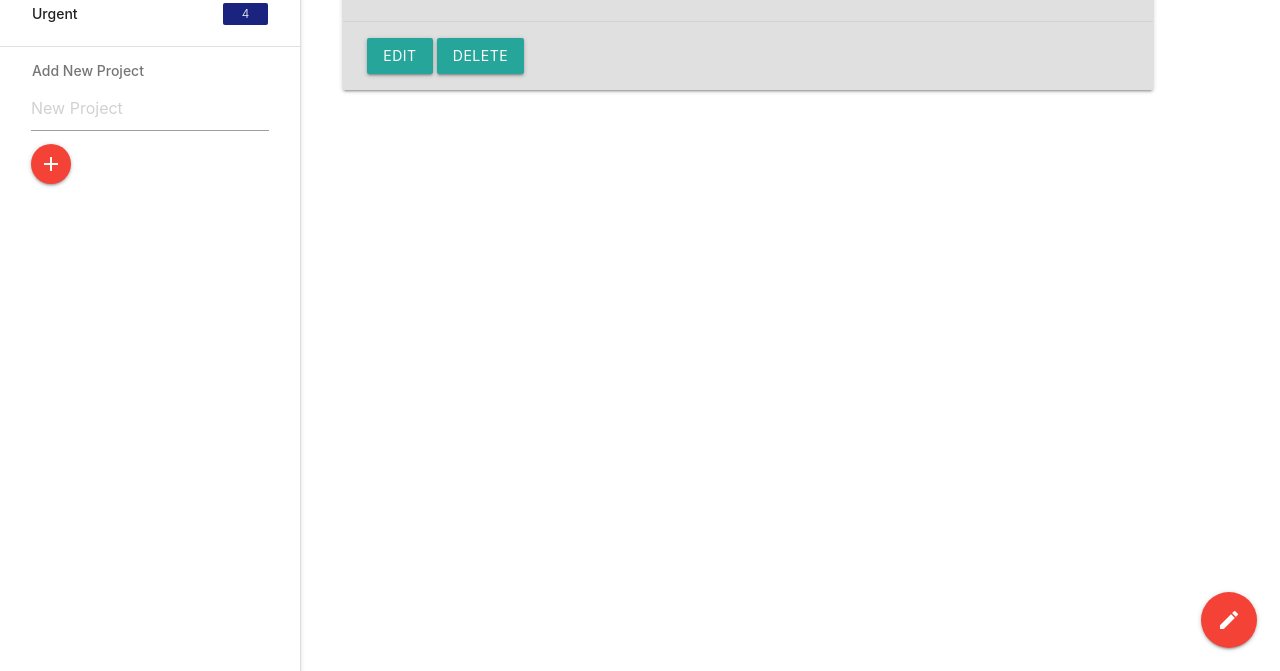
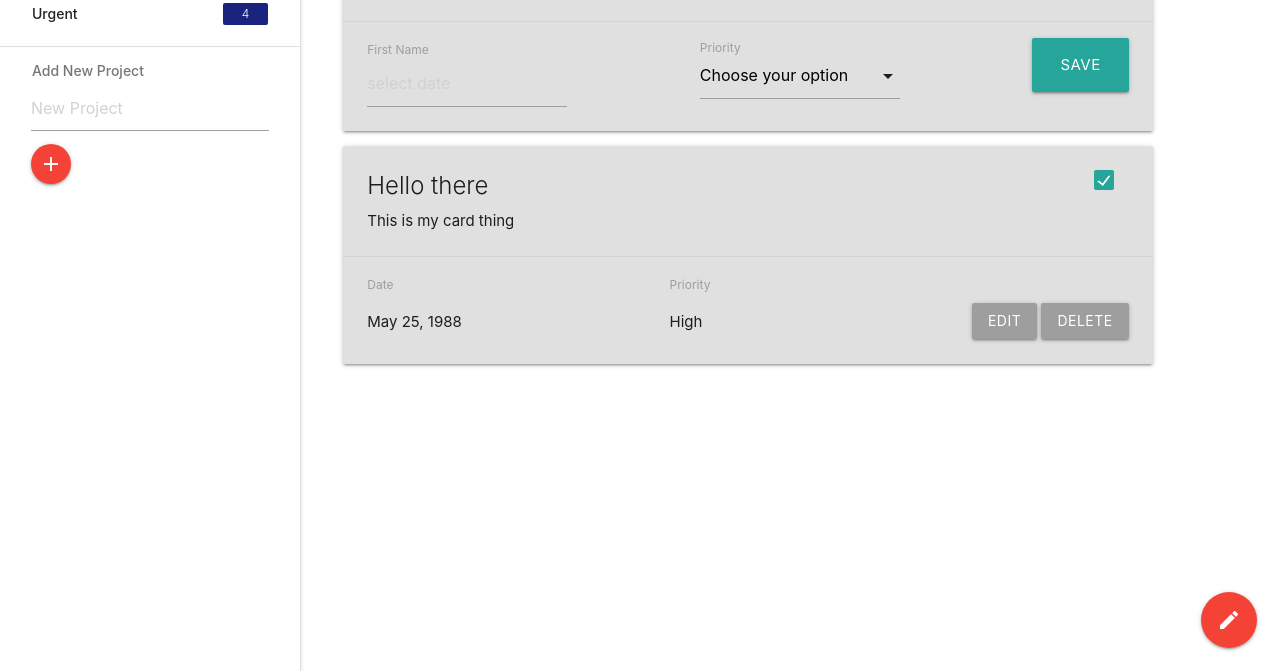
Before and after one commit to heyslevin/todo, a website: page dist/index.html in a window 1280 px wide. Shown: the part 129-800 px from the top of the page. Drawn offline with nearby package versions, Linux system fonts and the light colour scheme.

Commit message:
Working structure in html

```diff
--- a/dist/index.html
+++ b/dist/index.html
@@ -55,26 +55,89 @@
 				<div class="card grey lighten-2">
 
 					<div class="card-content">
+
 						<span class="card-title">Hello there
 							<label class="float-right">
 							<input type="checkbox" checked="checked" class="filled-in checkbox-white ">
 							<span></span>
-						</label>
+							</label>
+						</span>
 
-						</span>
 						<p>This is my card thing</p>
+
 					</div>
 
-					<div class="card-action">
-						<a href="" class="btn">Edit</a>
-						<a href="" class="btn">Delete</a>
+					<div class="card-action right-align flexcard">
+
+						<div class="cal-container">
+							<label for="first_name">First Name</label>
+							<input placeholder="select date" type="text" class="datepicker">
+						</div>
+
+						<div class="cal-container">
+
+							  <div class="input-field">
+
+							    <select>
+							      <option value="" disabled selected>Choose your option</option>
+							      <option value="1">Option 1</option>
+							      <option value="2">Option 2</option>
+							      <option value="3">Option 3</option>
+							    </select>
+
+							    <label>Priority</label>
+
+							  </div>
+
+						</div>
+
+						<div>
+
+						<a href="" class="btn btn-large">Save</a>
+
+						</div>
+
 					</div>
 
 				</div>
 
-			</div>
 
-		</div>
+				<div class="card grey lighten-2">
+
+					<div class="card-content">
+
+						<span class="card-title">Hello there
+							<label class="float-right">
+							<input type="checkbox" checked="checked" class="filled-in checkbox-white ">
+							<span></span>
+							</label>
+						</span>
+
+						<p>This is my card thing</p>
+
+					</div>
+
+					<div class="card-action right-align flexcard">
+
+						<div class="cal-container">
+							    <label>Date</label>
+							    <p>May 25, 1988</p>
+						</div>
+
+						<div class="cal-container">
+							    <label>Priority</label>
+							    <p>High</p>
+						</div>
+
+						<div class="options">
+							<a href="" class="btn grey">Edit</a>
+							<a href="" class="btn grey">Delete</a>
+
+						</div>
+
+					</div>
+
+				</div>
 
 
 	</div>
--- a/dist/style.css
+++ b/dist/style.css
@@ -32,3 +32,19 @@ span.badge.new::after {
 	padding: 0 31px;
 	margin-top:-10px;
 }
+
+.cal-container {
+	width:200px;
+	display: inline-block;
+	text-align: left;
+}
+
+.flexcard {
+	display: flex;
+	justify-content: space-between;
+}
+
+.options {
+	padding-top:30px;
+	position: relative;
+}
```
Also changed, not shown: package.json (+15 -8 lines), 1 other file.
